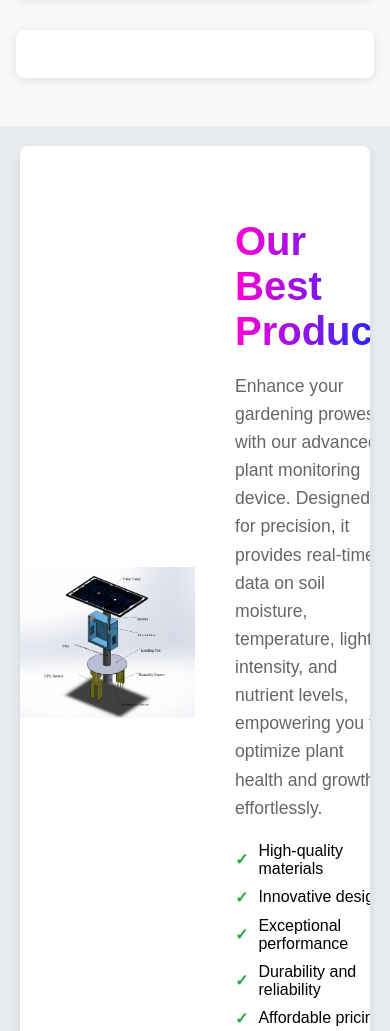
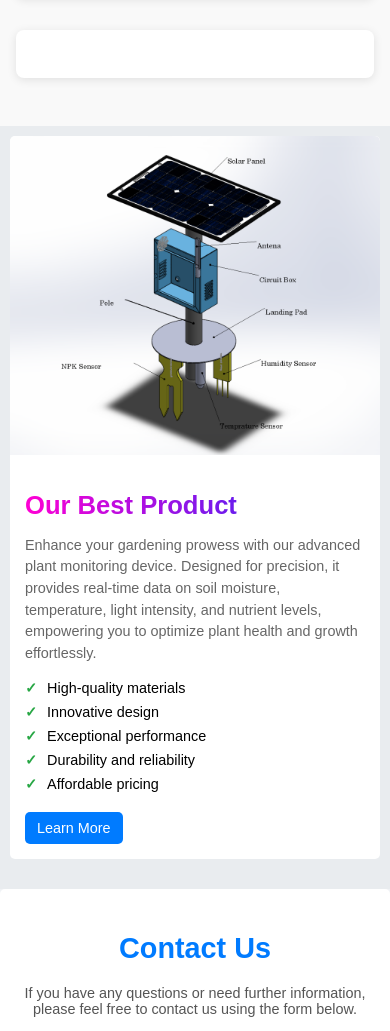
Before and after one commit to Hayle-HB/FarmIq, a plain HTML site: page pages/index.html in a window 390 px wide. Shown: the part 2060-3091 px from the top of the page. Drawn offline with Linux system fonts and the light colour scheme; files whose address does not match are found by name.

Commit message:
Update desing.css

```diff
--- a/styles/desing.css
+++ b/styles/desing.css
@@ -72,3 +72,95 @@ body {
 .our-product .cta a:hover {
   background-color: #0056b3;
 }
+
+
+
+@media (max-width: 500px) {
+  .design-container {
+    padding: 10px;
+  }
+
+  .our-product {
+    flex-direction: column;
+    align-items: flex-start;
+  }
+
+  .our-product img {
+    width: 100%;
+    object-fit: cover;
+  }
+
+  .our-product .description {
+    padding: 20px;
+  }
+
+  .our-product h2 {
+    font-size: 1.8em;
+    margin-bottom: 10px;
+  }
+
+  .our-product p {
+    font-size: 1em;
+    line-height: 1.5;
+  }
+
+  .our-product .features {
+    margin-top: 15px;
+  }
+
+  .our-product .features li {
+    margin-bottom: 8px;
+  }
+
+  .our-product .cta {
+    margin-top: 20px;
+  }
+
+  .our-product .cta a {
+    font-size: 1em;
+    padding: 8px 15px;
+  }
+
+  body {
+    background-color: #e4e7ed;
+  }
+
+  .our-product {
+    box-shadow: none;
+    border-radius: 5px;
+    transition: none;
+  }
+
+  .our-product img {
+    border-radius: 5px 5px 0 0;
+  }
+
+  .our-product .description {
+    padding: 15px;
+  }
+
+  .our-product h2 {
+    font-size: 1.6em;
+    margin-bottom: 15px;
+    background: linear-gradient(90deg, #ff00d4, #112cfc);
+    -webkit-background-clip: text;
+    -webkit-text-fill-color: transparent;
+  }
+
+  .our-product p {
+    font-size: 0.9em;
+  }
+
+  .our-product .features li {
+    font-size: 0.9em;
+  }
+
+  .our-product .cta a {
+    font-size: 0.9em;
+    padding: 8px 12px;
+  }
+
+  .our-product .cta {
+    margin-top: 20px;
+  }
+}
```
